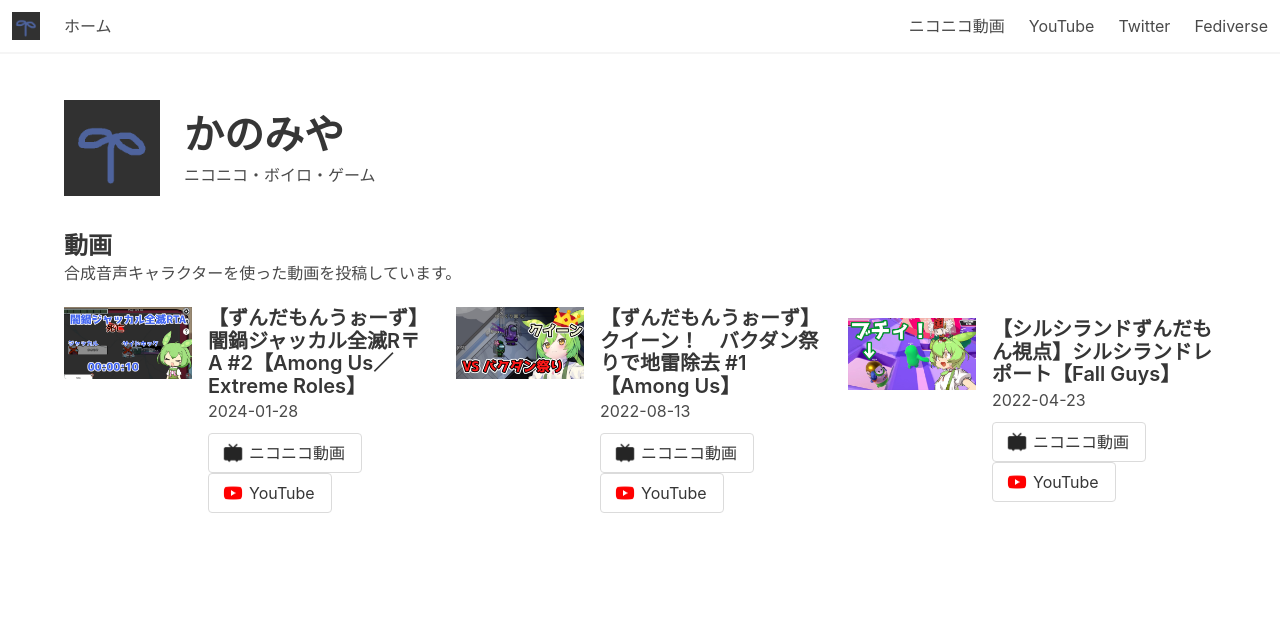
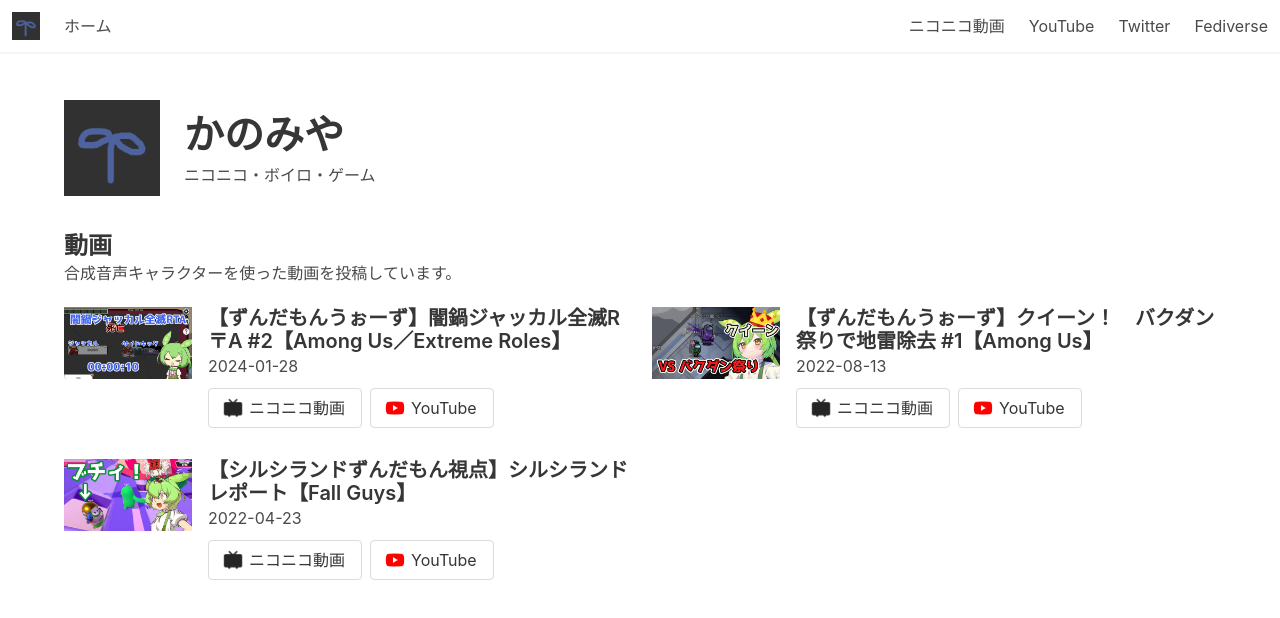
Before and after one commit to aoirint/kanomiya-web-next, a Next.js app: page / in a window 1280 px wide. Shown: the top 618 px of the page. Built offline with nearby package versions, Linux system fonts and the light colour scheme; no server answers.

Commit message:
video card: half column if desktop

```diff
--- a/src/app/page.tsx
+++ b/src/app/page.tsx
@@ -104,9 +104,9 @@
           )}
           <h2 className='title is-4 mt-5'>動画</h2>
           <p className='subtitle is-6 mb-5'>合成音声キャラクターを使った動画を投稿しています。</p>
-          <div className='columns is-vcentered'>
+          <div className='columns is-desktop is-vcentered is-multiline'>
             {videos.map((video, videoIndex) => (
-              <div key={videoIndex} className='column'>
+              <div key={videoIndex} className='column is-half-desktop'>
                 <article className='media'>
                   <figure className='media-left'>
                     <p className='image is-128x128'>
```
